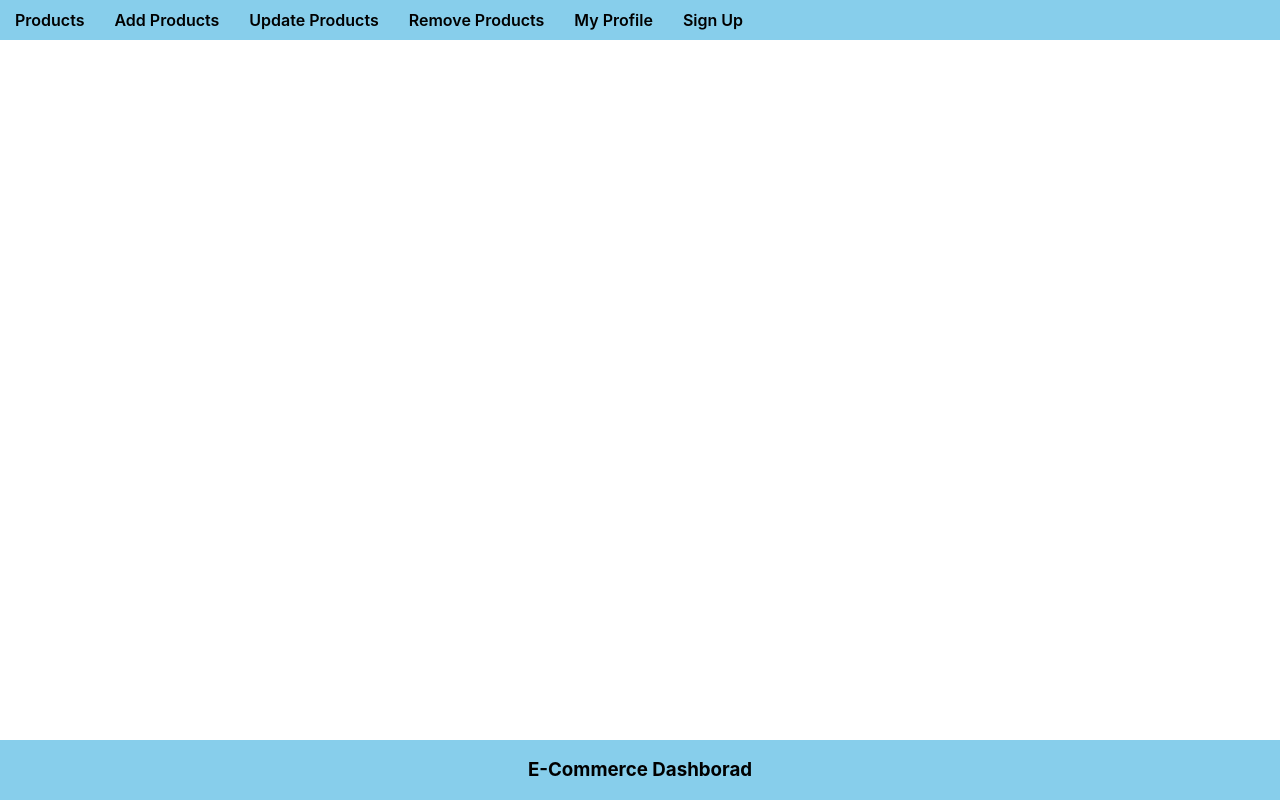
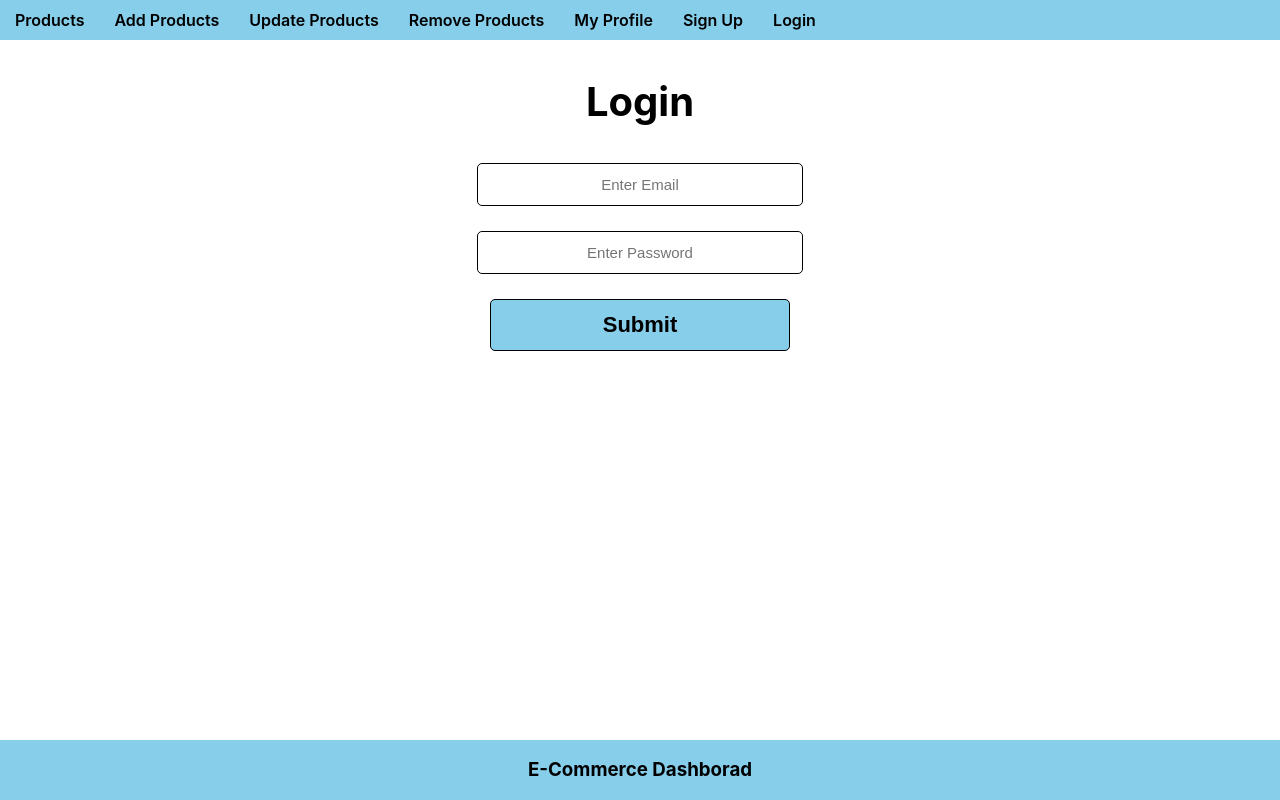
Before and after one commit to bhuvisanathra/Ecommerce-Dashboard, a React (Create React App) app in the folder frontend/: page /login in a window 1280 px wide. Built offline with nearby package versions, Linux system fonts and the light colour scheme.

Commit message:
Login Module Completed

```diff
--- a/frontend/src/App.js
+++ b/frontend/src/App.js
@@ -4,6 +4,7 @@ import Footer from './Components/Footer';
 import { BrowserRouter, Route, Routes } from 'react-router-dom';
 import Signup from './Components/Signup';
 import PrivateComponent from './Components/PrivateComponent';
+import Login from './Components/Login';
 
 function App() {
   return (
@@ -21,6 +22,7 @@ function App() {
             <Route path="/profile" element={<h1>My Profile Page</h1>} />
           </Route>
           <Route path="/Signup" element={<Signup />} />
+          <Route path='/login' element={<Login />} />
         </Routes>
         <Footer />
       </BrowserRouter>
--- /dev/null
+++ b/frontend/src/Components/Login.js
@@ -0,0 +1,69 @@
+import React, { useEffect } from 'react';
+import { useNavigate } from 'react-router-dom';
+
+const Login = () => {
+
+    useEffect(() => {
+        const auth = localStorage.getItem('users');
+        if (auth) {
+            navigate('/');
+        }
+    })
+
+    const [email, setEmail] = React.useState('');
+    const [password, setPassword] = React.useState('');
+    const navigate = useNavigate();
+
+    const handleLogin = async () => {
+        console.log("Email: " + email + " Password: " + password);
+        let result = await fetch('http://localhost:5000/login', {
+            method: 'POST',
+            body: JSON.stringify({ email, password }),
+            headers: {
+                'Content-Type': 'application/json'
+            }
+        })
+        result = await result.json();
+        console.log(result);
+
+        if (!result.name) {
+            alert('Enter Correct Credentials');
+        } else {
+            localStorage.setItem("users", JSON.stringify(result));
+            navigate("/");
+        }
+    }
+
+    return (
+        <div className="signupclass">
+
+            <h1 className="inputbox h1">Login</h1>
+            <input
+                value={email}
+                onChange={(e) => setEmail(e.target.value)}
+                className="inputbox"
+                type="email"
+                placeholder="Enter Email" />
+
+
+            <input
+                value={password}
+                onChange={(e) => setPassword(e.target.value)}
+                className="inputbox"
+                type="password"
+                placeholder="Enter Password" />
+
+
+            <button
+                onClick={handleLogin}
+                className="inputbox"
+                type="submit">
+                Submit
+            </button>
+
+        </div>
+
+    )
+}
+
+export default Login;
--- a/frontend/src/Components/Navbar.js
+++ b/frontend/src/Components/Navbar.js
@@ -18,7 +18,15 @@ const Navbar = () => {
                 <li><Link to="/update">Update Products</Link></li>
                 <li><Link to="/remove">Remove Products</Link></li>
                 <li><Link to="/Profile">My Profile</Link></li>
-                <li> {auth ? <Link onClick={logout} to="/logout">Logout</Link> : <Link to="/Signup">Sign Up</Link>}</li>
+                {
+                    auth ?
+                        <li><Link onClick={logout} to="/Signup">Logout</Link></li>
+                        : <>
+                            <li><Link to="/Signup">Sign Up</Link></li>
+                            <li><Link to="/Login">Login</Link></li>
+                        </>
+
+                }
             </ul>
         </div>
     )
```
Also changed, not shown: 1 other file (tests, documents, lock files or other folders).
